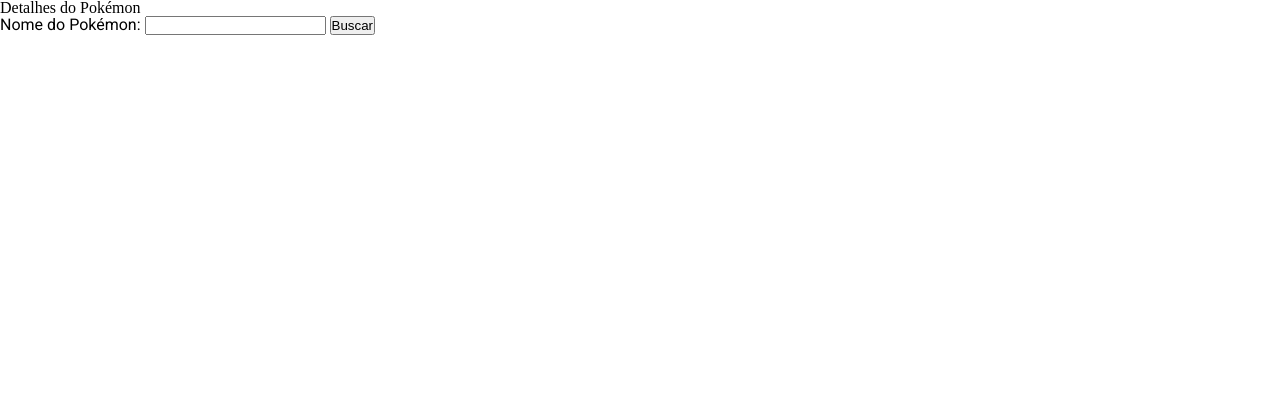
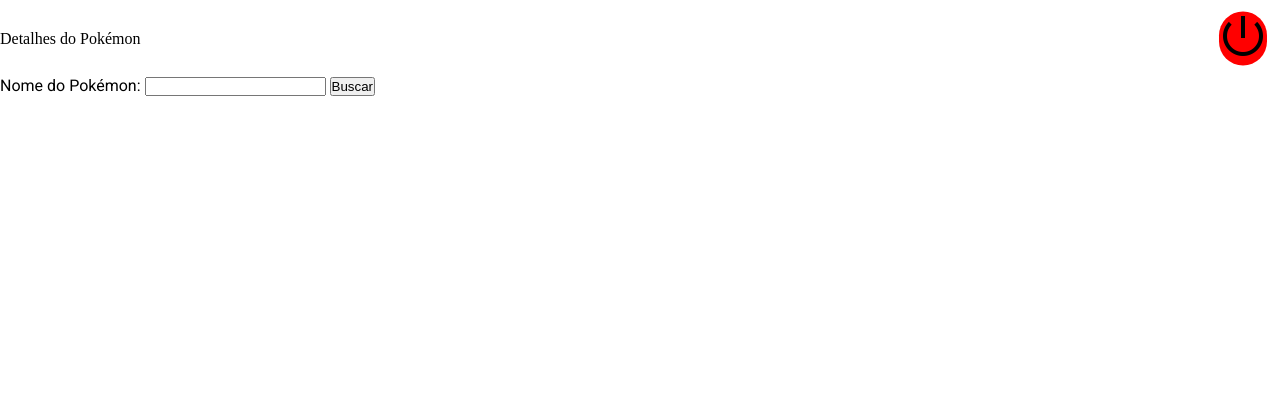
Before and after one commit to VinnyPC/pokedex-php, a PHP site: page /php/detalhes_pokemon.php in a window 1280 px wide. Shown: the top 420 px of the page. Run offline with PHP 8.4, Linux system fonts and the light colour scheme; some libraries are stand-ins or nearby versions.

Commit message:
Botão menu index

```diff
--- a/css/detalhes_pokemon.css
+++ b/css/detalhes_pokemon.css
@@ -1,3 +1,6 @@
 form {
     font-family: "Roboto", sans-serif;
 }
+.pokemon-card{
+    border: 1px solid red;
+}
--- a/css/menu.css
+++ b/css/menu.css
@@ -158,3 +158,15 @@ a {
     opacity: 1;
     transition-delay: 0.9s;
 }
+
+.topo{
+    display: flex;
+    justify-content: space-between;
+    align-items: center;
+}
+.btn-off {
+   background-color: red;
+   scale: 2;
+   margin: 25px;
+   border-radius: 25px;
+}
--- a/php/detalhes_pokemon.php
+++ b/php/detalhes_pokemon.php
@@ -30,9 +30,16 @@ if(isset($_GET['name'])) {
     <link rel="preconnect" href="https://fonts.googleapis.com">
     <link rel="preconnect" href="https://fonts.gstatic.com" crossorigin>
     <link href="https://fonts.googleapis.com/css2?family=Roboto&display=swap" rel="stylesheet">
+    <link rel="stylesheet" href="https://fonts.googleapis.com/css2?family=Material+Symbols+Outlined:opsz,wght,FILL,GRAD@24,400,0,0" />
 </head>
 <body>
+  <div class="topo">
      <h1>Detalhes do Pokémon</h1>
+      <a class="btn-off" href="../index.php"><span class="material-symbols-outlined">
+      power_settings_new
+      </span></a>
+    </div>
+
 
     <!-- Formulário para inserir o nome do Pokémon -->
     <form action="detalhes_pokemon.php" method="GET">
@@ -43,12 +50,21 @@ if(isset($_GET['name'])) {
 
     <!-- Verifica se os dados do Pokémon foram obtidos -->
     <?php if($pokemon_data): ?>
+
+      <div class="pokemon-card">
         <h2>Detalhes de <?php echo $pokemon_data['name']; ?></h2>
+        <div class="sprites">
+          <img src="<?php echo $pokemon_data['sprites']['front_default']; ?>" alt="Front Sprite">
+          <img src="<?php echo $pokemon_data['sprites']['back_default']; ?>" alt="Back Sprite">
+        </div>
+        <div class="details">
           <p><strong>ID:</strong> <?php echo $pokemon_data['id']; ?></p>
           <p><strong>Base Experience:</strong> <?php echo $pokemon_data['base_experience']; ?></p>
           <p><strong>Height:</strong> <?php echo $pokemon_data['height']; ?></p>
           <p><strong>Weight:</strong> <?php echo $pokemon_data['weight']; ?></p>
           <p><strong>Abilities:</strong></p>
+        </div>
+
           <ul>
               <?php foreach ($pokemon_data['abilities'] as $ability): ?>
                   <li><?php echo $ability['ability']['name']; ?></li>
@@ -60,10 +76,9 @@ if(isset($_GET['name'])) {
                   <li><?php echo $type['type']['name']; ?></li>
               <?php endforeach; ?>
           </ul>
-        <p><strong>Sprites:</strong></p>
-        <img src="<?php echo $pokemon_data['sprites']['front_default']; ?>" alt="Front Sprite">
-        <img src="<?php echo $pokemon_data['sprites']['back_default']; ?>" alt="Back Sprite">
+        </div>
       <?php endif; ?>
+
     <nav class="nav">
   <input id="menu" type="checkbox">
   <label for="menu">Menu</label>
--- a/php/itens.php
+++ b/php/itens.php
@@ -6,10 +6,15 @@
     <link rel="stylesheet" type="text/css" href="../css/itens.css">
     <link rel="stylesheet" type="text/css" href="../css/menu.css">
     <link rel="stylesheet" type="text/css" href="../css/reset.css">
+    <link rel="stylesheet" href="https://fonts.googleapis.com/css2?family=Material+Symbols+Outlined:opsz,wght,FILL,GRAD@24,400,0,0" />
     <title>Itens Pokémon</title>
 </head>
 <body>
+  <div class="topo">
     <h1>Itens Pokémon</h1>
+      <a class="btn-off" href="../index.php"><span class="material-symbols-outlined">
+      power_settings_new
+      </span></a>
     <ul>
         <?php
         // Fazer a requisição para a API dos itens
--- a/php/listar_pokemons.php
+++ b/php/listar_pokemons.php
@@ -10,8 +10,13 @@ $pokemons = $data['results'];
     <link rel="stylesheet" type="text/css" href="../css/listar_pokemons.css">
     <link rel="stylesheet" type="text/css" href="../css/menu.css">
     <link rel="stylesheet" type="text/css" href="../css/reset.css">
+    <link rel="stylesheet" href="https://fonts.googleapis.com/css2?family=Material+Symbols+Outlined:opsz,wght,FILL,GRAD@24,400,0,0" />
     <title>Lista Pokémons</title>
 </head>
+<div class="topo">
+      <a class="btn-off" href="../index.php"><span class="material-symbols-outlined">
+      power_settings_new
+      </span></a>
 <body>
     <ul class="pokemon-list">
     <?php foreach ($pokemons as $pokemon): ?>
```
Also changed, not shown: php/comparar_pokemon.php (+7 -3 lines), php/detalhes_item.php (+7 -1 lines). Lines whose indentation alone changed are shown as unchanged.
